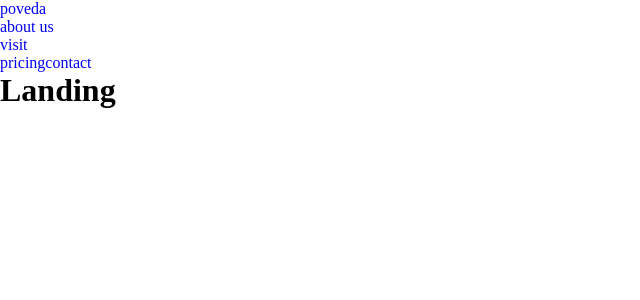
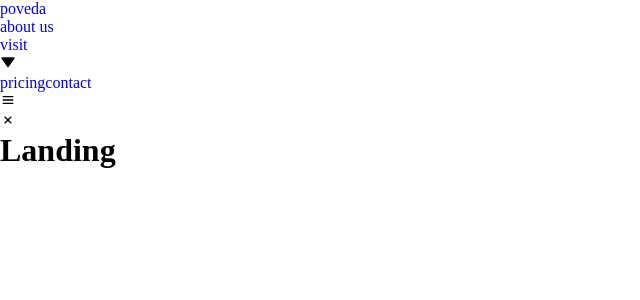
Before and after one commit to SutheeDev/react-poveda, a React (Vite) app in the folder client/: page / in a window 1280 px wide. Shown: the top 300 px of the page, without its empty margins (0-640 px from the left). Built offline with nearby package versions, Linux system fonts and the light colour scheme.

Commit message:
added hambergur-menu, close, and arrow-down icons to Navbar.jsx

```diff
--- a/client/src/components/Navbar.jsx
+++ b/client/src/components/Navbar.jsx
@@ -1,5 +1,8 @@
 import { Link } from "react-router-dom";
 import styled from "styled-components";
+import { BiMenu } from "react-icons/bi";
+import { BiX } from "react-icons/bi";
+import { BiSolidDownArrow } from "react-icons/bi";
 
 const Navbar = () => {
   return (
@@ -18,6 +21,9 @@ const Navbar = () => {
             <Link className="link" to="/">
               visit
             </Link>
+            <div className="arrow-down">
+              <BiSolidDownArrow />
+            </div>
             <div className="visit-icon"></div>
           </div>
           <Link className="link" to="/">
@@ -27,7 +33,14 @@ const Navbar = () => {
             contact
           </Link>
         </div>
-        <div className="hamburger-menu-container"></div>
+        <div className="hamburger-menu-container">
+          <div className="hamburger-open">
+            <BiMenu />
+          </div>
+          <div className="hamburger-close">
+            <BiX />
+          </div>
+        </div>
       </div>
     </nav>
   );
```
